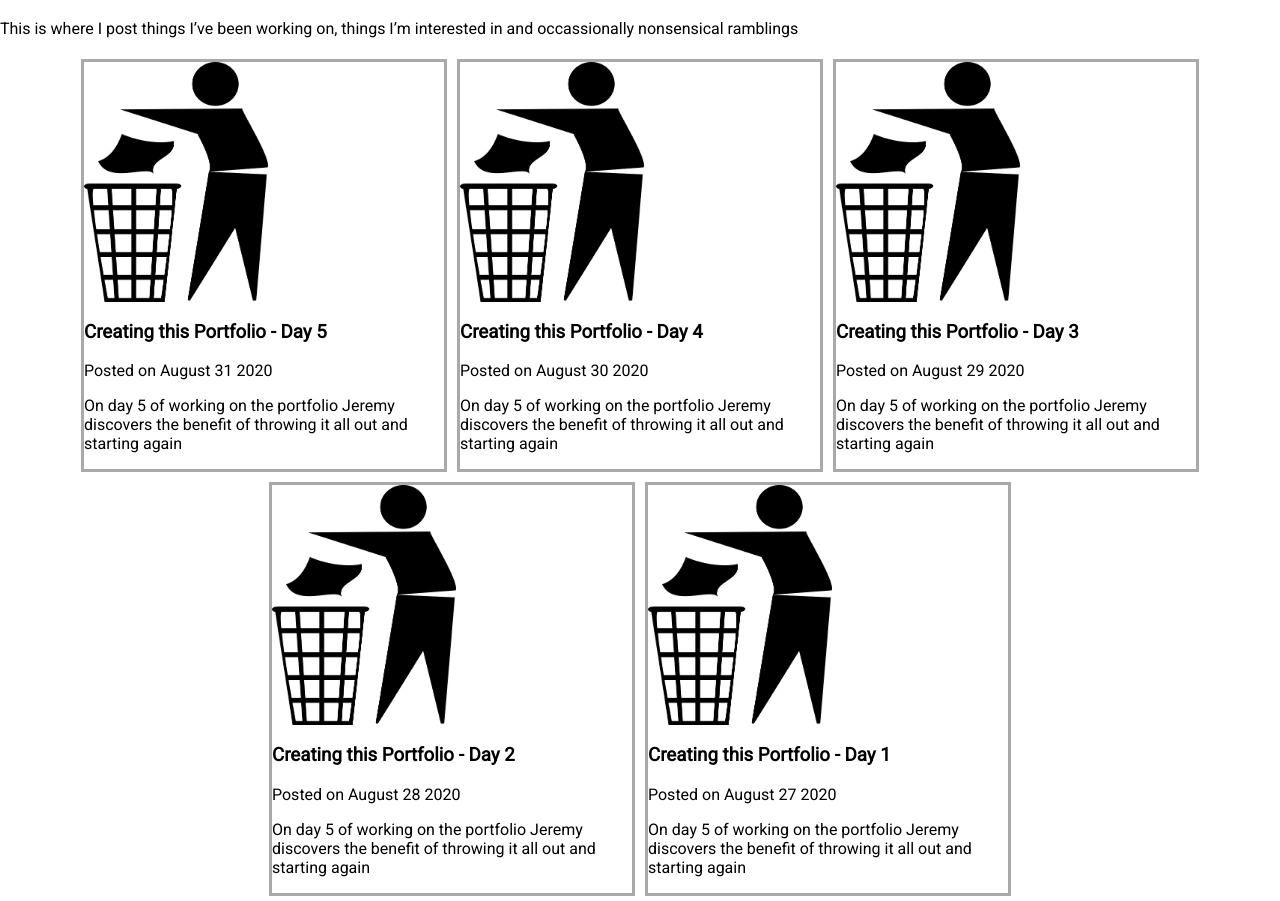
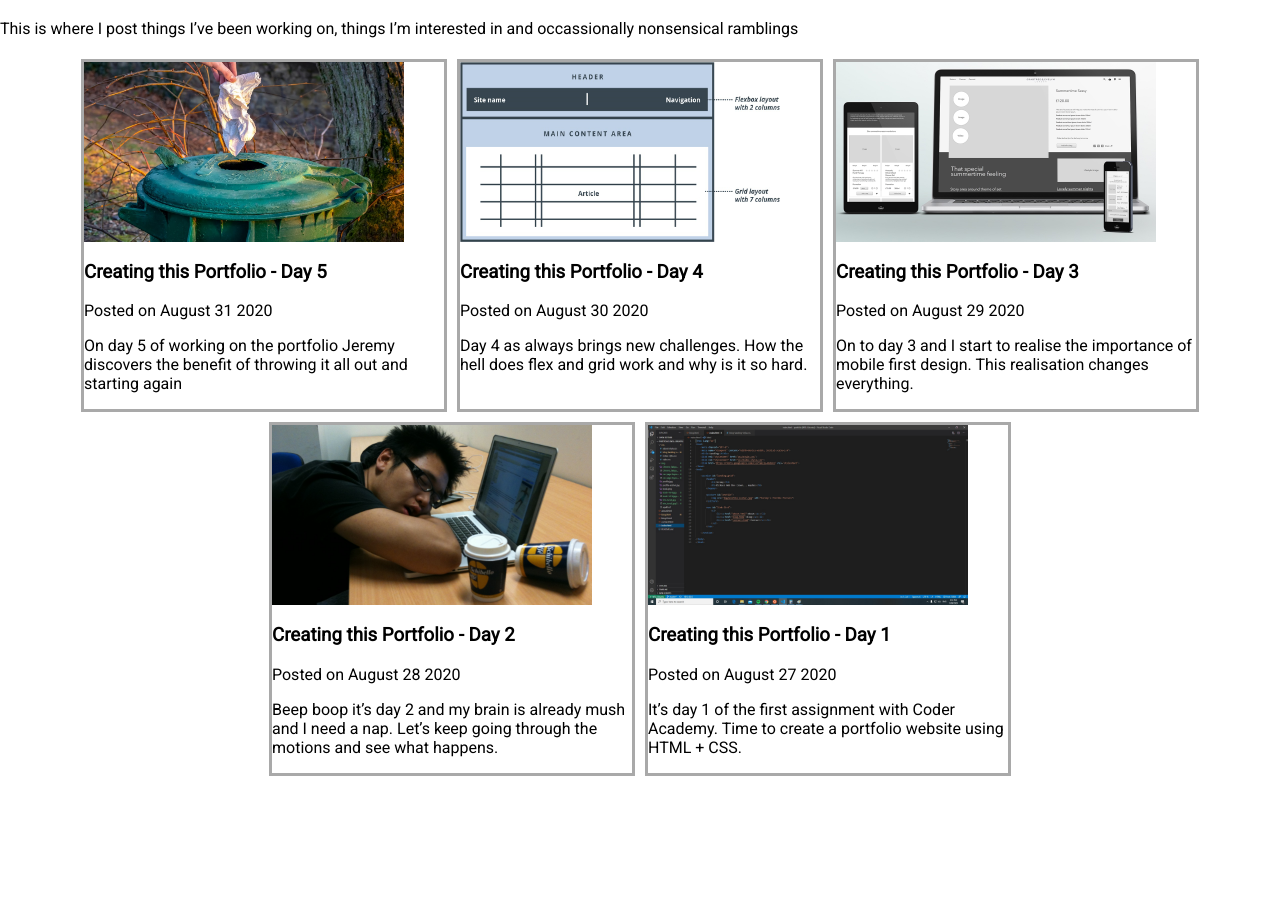
Before and after one commit to Jezzabell91/portfolio, a plain HTML site: page blog.html in a window 1280 px wide. Shown: the part 137-1038 px from the top of the page. After the commit the page ends 918 px from the top, so only its background shows below. Drawn offline with Linux system fonts and the light colour scheme.

Commit message:
Added images to blog preview components, fixed style for index so that content is always in the centre of the screen

```diff
--- a/blog.html
+++ b/blog.html
@@ -28,7 +28,7 @@
     <section id="flex-container">
         <section class="blog-card">
             <picture class="blog-preview-img">
-                <img src="img/trash.png" alt="Trash">
+                <img src="img/trash-16-9.jpg" alt="Trash">
             </picture>
             <h3>Creating this Portfolio - Day 5</h3>
             <time>Posted on August 31 2020</time>
@@ -40,49 +40,45 @@
 
         <section class="blog-card">
             <picture class="blog-preview-img">
-                <img src="img/trash.png" alt="Trash">
+                <img src="img/css-page-layout.jpg" alt="Flex and Grid Layout">
             </picture>
             <h3>Creating this Portfolio - Day 4</h3>
             <time>Posted on August 30 2020</time>
             <section class="blog-preview">
-                <p>On day 5 of working on the portfolio Jeremy discovers the benefit of throwing it all out and starting
-                    again </p>
+                <p>Day 4 as always brings new challenges. How the hell does flex and grid work and why is it so hard. </p>
             </section>
         </section>
 
         <section class="blog-card">
             <picture class="blog-preview-img">
-                <img src="img/trash.png" alt="Trash">
+                <img src="img/trio_turq2.jpg" alt="Designing for different screens">
             </picture>
             <h3>Creating this Portfolio - Day 3</h3>
             <time>Posted on August 29 2020</time>
             <section class="blog-preview">
-                <p>On day 5 of working on the portfolio Jeremy discovers the benefit of throwing it all out and starting
-                    again </p>
+                <p>On to day 3 and I start to realise the importance of mobile first design. This realisation changes everything.</p>
             </section>
         </section>
 
         <section class="blog-card">
             <picture class="blog-preview-img">
-                <img src="img/trash.png" alt="Trash">
+                <img src="img/Chronic_fatigue_syndrome_1920_1080.jpg" alt="Student sleeping at desk with coffees">
             </picture>
             <h3>Creating this Portfolio - Day 2</h3>
             <time>Posted on August 28 2020</time>
             <section class="blog-preview">
-                <p>On day 5 of working on the portfolio Jeremy discovers the benefit of throwing it all out and starting
-                    again </p>
+                <p>Beep boop it’s day 2 and my brain is already mush and I need a nap. Let’s keep going through the motions and see what happens.</p>
             </section>
         </section>
 
         <section class="blog-card">
             <picture class="blog-preview-img">
-                <img src="img/trash.png" alt="Trash">
+                <img src="img/portfolio-code.jpg" alt="Screenshot of the code for the portfolio">
             </picture>
             <h3>Creating this Portfolio - Day 1</h3>
             <time>Posted on August 27 2020</time>
             <section class="blog-preview">
-                <p>On day 5 of working on the portfolio Jeremy discovers the benefit of throwing it all out and starting
-                    again </p>
+                <p>It’s day 1 of the first assignment with Coder Academy. Time to create a portfolio website using HTML + CSS.</p>
             </section>
         </section>
     </section>
--- a/css/blog-landing-style.css
+++ b/css/blog-landing-style.css
@@ -17,8 +17,8 @@ li {
 }
 
 img {
-    max-width: 360px;
-    max-height: 240px;
+    max-width: 320px;
+    max-height: 180px;
 }
 
 #flex-container {
--- a/css/index-style.css
+++ b/css/index-style.css
@@ -1,15 +1,11 @@
-
+#parent {
+    height: 100vh;
+    display: grid;
+    align-items: center;
+}
 #landing-grid {
     display: grid;
     place-items: center;
-}
-
-header {
-    grid-row: 1 / 2;
-}
-
-picture {
-    grid-row: 2 / 3;
 }
 
 #profile img{
@@ -20,7 +16,6 @@ picture {
 
 #link-list {
     max-width: 50%;
-    grid-row: 3 / 4;
     font-size: 5vh;
 }
 
```
Also changed, not shown: index.html (+2 -3 lines), img/Chronic_fatigue_syndrome_1920_1080.jpg (added), img/css-page-layout.jpg (added), img/portfolio-code.jpg (added), img/trash-16-9.jpg (added), img/trio_turq2.jpg (added), 5 other files.
